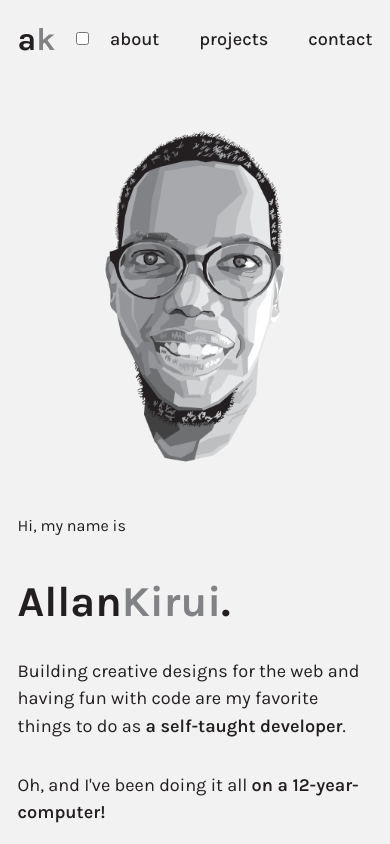
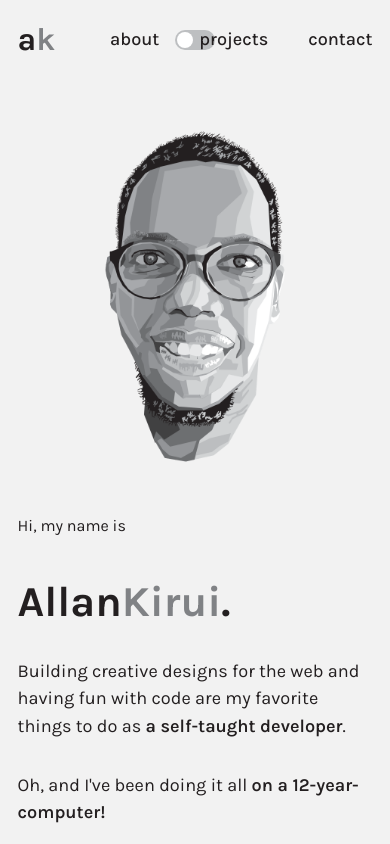
Before and after one commit to AllanKirui/AllanKirui.github.io, a Vue app: page / in a window 390 px wide. Shown: the top 844 px of the page. Built offline with nearby package versions, Linux system fonts and the light colour scheme.

Commit message:
Add styles for theme toggler

```diff
--- a/src/components/TheHeader.vue
+++ b/src/components/TheHeader.vue
@@ -5,14 +5,14 @@
         >a<span class="text-alt-color">k</span></a
       >
 
-      <!-- theme toggle -->
-      <div class="header__toggler">
+      <label class="header__toggler" aria-label="Switch theme">
         <input
           ref="check"
           type="checkbox"
           @change="$emit('change-theme', this.$refs.check)"
         />
-      </div>
+        <span class="toggle"></span>
+      </label>
 
       <div class="header__links">
         <a href="#about">about</a>
@@ -48,11 +48,70 @@ export default {
   padding: var(--p-step-0) var(--p-step-1);
   margin: 0 auto;
   max-width: 86.25rem;
+  position: relative;
 }
 
 .header__logo {
   font-size: 2rem;
   font-weight: 700;
+}
+
+.header__toggler {
+  position: absolute;
+  top: 50%;
+  left: 50%;
+  transform: translate(-50%, -50%);
+}
+
+.header__toggler input[type="checkbox"] {
+  visibility: none;
+  display: none;
+}
+
+.header__toggler .toggle {
+  position: relative;
+  display: block;
+  width: 3.125rem;
+  height: 1.5rem;
+  background-color: hsl(210, 3%, 75%);
+  border-radius: 50px;
+  cursor: pointer;
+  overflow: hidden;
+  transition: ease-in;
+}
+
+.header__toggler input[type="checkbox"]:checked ~ .toggle {
+  background-color: hsl(13, 50%, 69%);
+}
+
+.header__toggler .toggle::before,
+.header__toggler .toggle::after {
+  content: "";
+  position: absolute;
+  top: 3px;
+  width: 1.125rem;
+  height: 1.125rem;
+  border-radius: 50%;
+  transition: 0.5s;
+}
+
+.header__toggler .toggle::before {
+  left: 3px;
+  background-color: hsl(0, 0%, 100%);
+}
+
+.header__toggler input[type="checkbox"]:checked ~ .toggle::before {
+  transform: translateX(-50px);
+}
+
+.header__toggler .toggle::after {
+  right: 3px;
+  background: hsl(211, 66%, 7%);
+  transform: translateX(50px);
+}
+
+.header__toggler input[type="checkbox"]:checked ~ .toggle::after {
+  transform: translateX(0);
 }
 
 .header__links a {
@@ -87,4 +146,26 @@ export default {
 .header__links a:hover::before {
   opacity: 1;
 }
+
+@media (max-width: 768px) {
+  .header__toggler .toggle {
+    width: 2.5rem;
+    height: 20px;
+  }
+
+  .header__toggler .toggle::before,
+  .header__toggler .toggle::after {
+    top: 2px;
+    width: 1rem;
+    height: 1rem;
+  }
+
+  .header__toggler .toggle::before {
+    left: 2px;
+  }
+
+  .header__toggler .toggle::after {
+    right: 2px;
+  }
+}
 </style>
```
